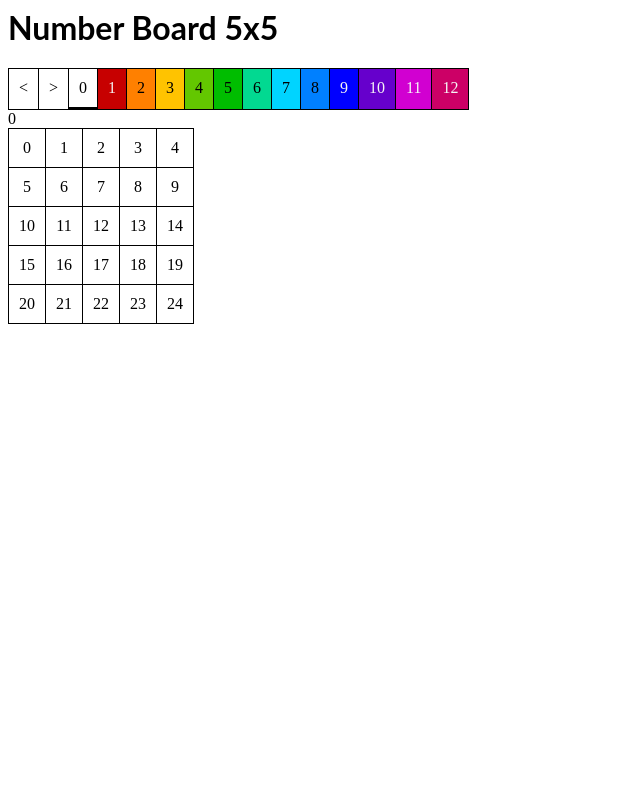
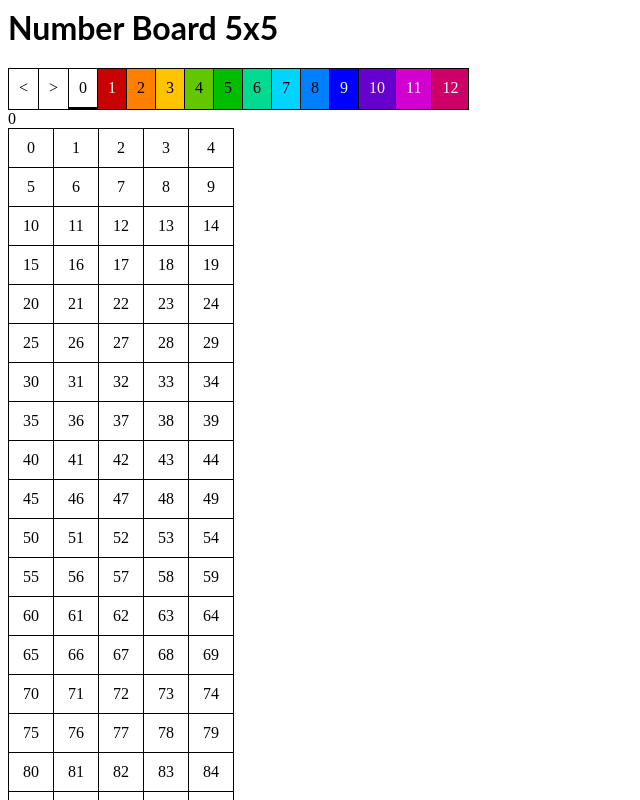
Before and after one commit to alfu32/stackblitz-react-numberboard, a React (Create React App) app: page / in a window 1280 px wide. Shown: the top 800 px of the page, without its empty margins (0-640 px from the left). Built offline with nearby package versions, Linux system fonts and the light colour scheme.

Commit message:
1 file modified

```diff
--- a/src/Board.js
+++ b/src/Board.js
@@ -5,11 +5,13 @@ import Cell from './Cell';
 export default function Board({ color, alphabet, size, children }) {
   const [vals,setValues] = useState([])
   const array = new Array(size).fill(0);
+  const w=parseInt(100/size)+1;
+  const cols = new Array(w).fill(0);
   const values = [...vals];
   return (
     <div className="table">
       <div>{values.length}</div>
-      {array.map((row, ri) => {
+      {cols.map((row, ri) => {
         return (
           <div className={'row'}>
             {array.map((col, ci) => {
```
